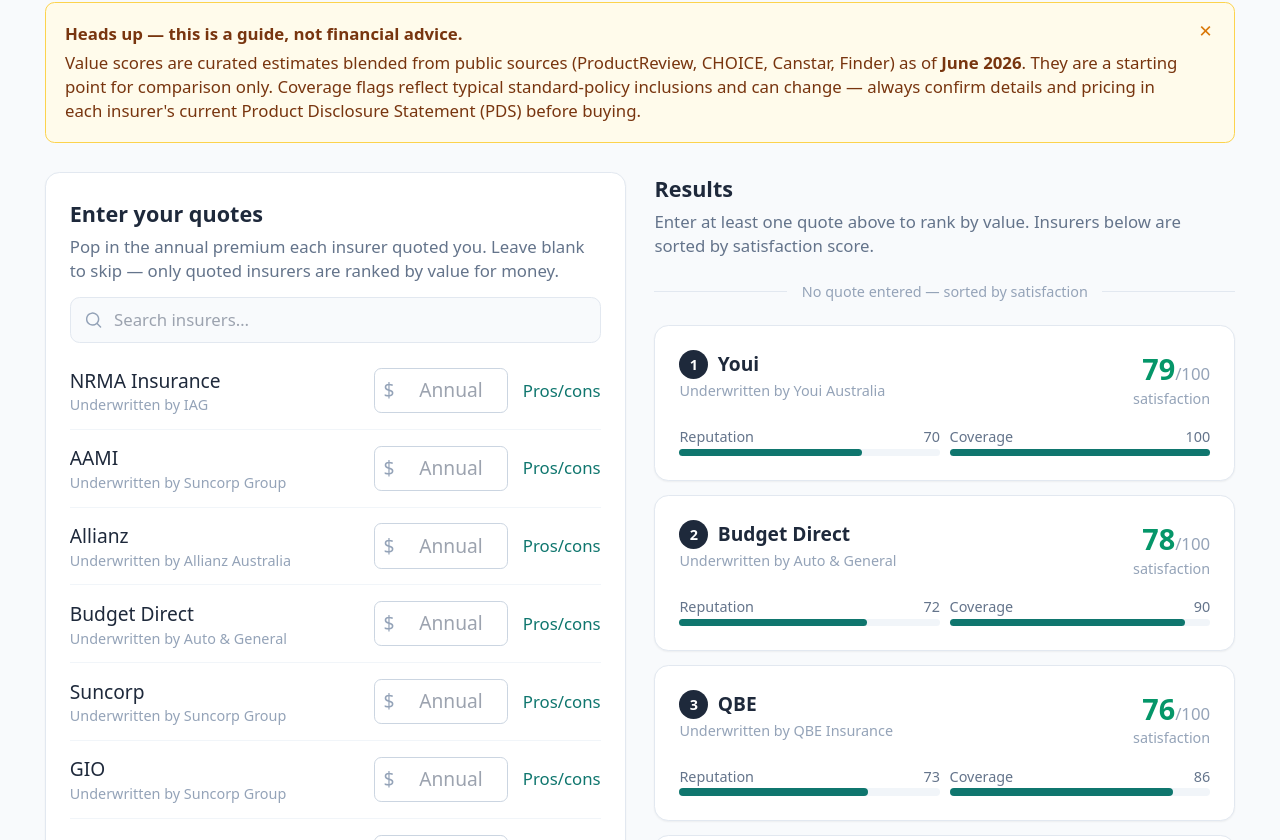
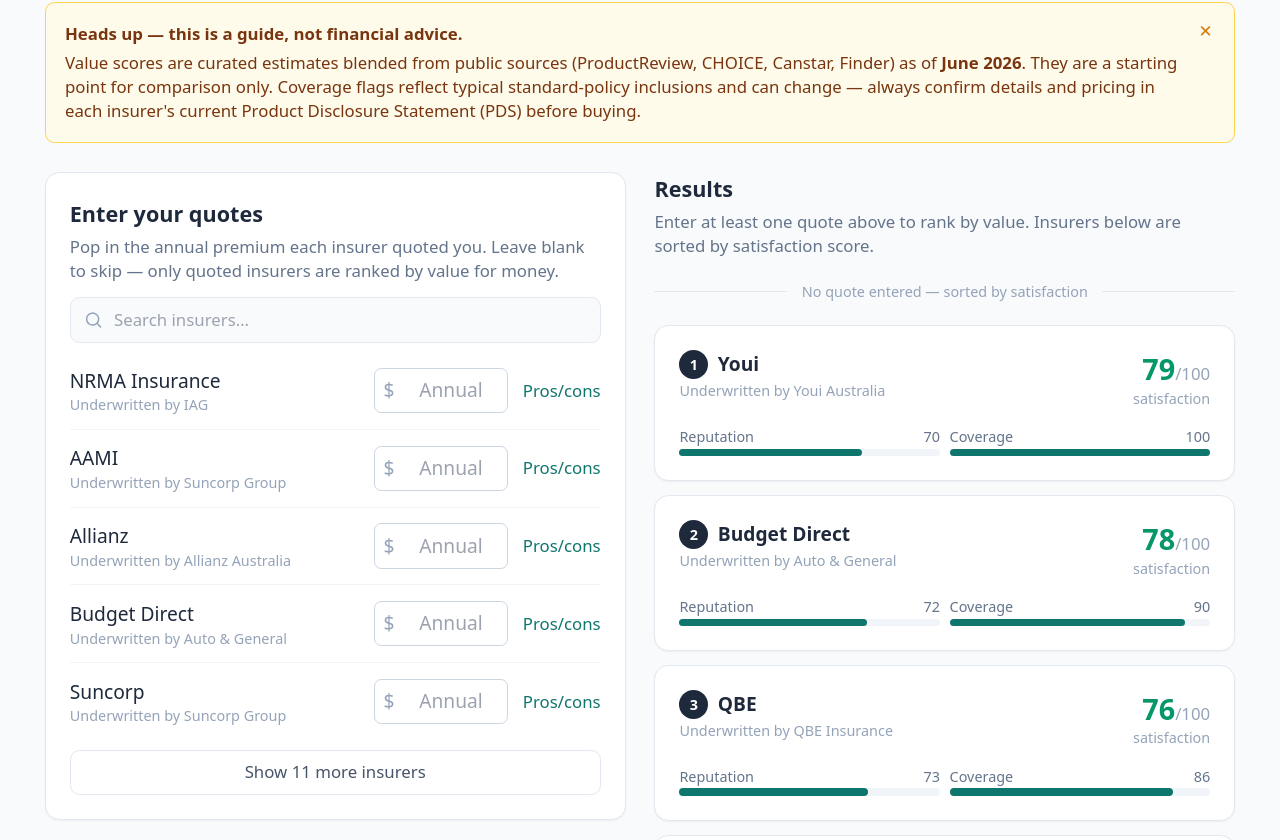
Before and after one commit to frontalspy/australian-insurance-quote-comparison, a React (Vite) app: page / in a window 1280 px wide. Shown: the part 200-1040 px from the top of the page. Built offline with nearby package versions, Linux system fonts and the light colour scheme.

Commit message:
Fold quote table to 5 rows by default; bypass fold when searching

```diff
--- a/src/features/comparison/components/QuoteTable.tsx
+++ b/src/features/comparison/components/QuoteTable.tsx
@@ -8,13 +8,24 @@
   onQuoteChange: (id: string, value: number | null) => void;
 }
 
+const FOLD_COUNT = 5;
+
 export default function QuoteTable({ insurers, quotes, onQuoteChange }: Props) {
   const [search, setSearch] = useState("");
+  const [expanded, setExpanded] = useState(false);
 
   const term = search.trim().toLowerCase();
-  const visible = term
+  const isSearching = term.length > 0;
+  const filtered = isSearching
     ? insurers.filter((i) => i.name.toLowerCase().includes(term))
     : insurers;
+
+  // Fold only applies when not actively searching
+  const visible =
+    isSearching || expanded ? filtered : filtered.slice(0, FOLD_COUNT);
+  const hiddenCount = isSearching
+    ? 0
+    : Math.max(0, filtered.length - FOLD_COUNT);
 
   return (
     <section className="rounded-xl border border-slate-200 bg-white p-5 shadow-sm">
@@ -62,10 +73,20 @@
           ))
         ) : (
           <li className="py-6 text-center text-sm text-slate-400">
-            No insurers match "{search.trim()}"
+            No insurers match &ldquo;{search.trim()}&rdquo;
           </li>
         )}
       </ul>
+
+      {!isSearching && !expanded && hiddenCount > 0 && (
+        <button
+          type="button"
+          onClick={() => setExpanded(true)}
+          className="mt-2 w-full rounded-lg border border-slate-200 py-2 text-sm font-medium text-slate-600 hover:bg-slate-50 hover:text-slate-900 focus:outline-none focus:ring-2 focus:ring-brand"
+        >
+          Show {hiddenCount} more insurer{hiddenCount !== 1 ? "s" : ""}
+        </button>
+      )}
     </section>
   );
 }
```
